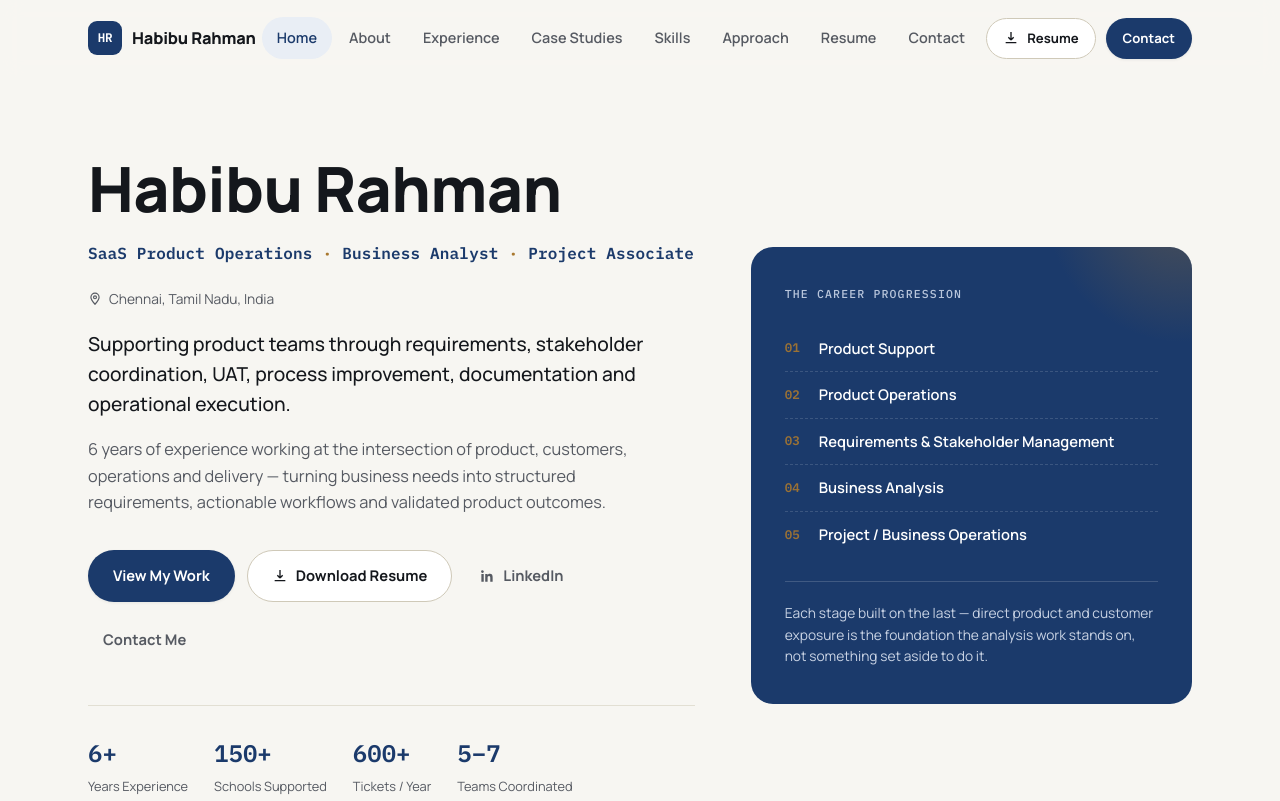
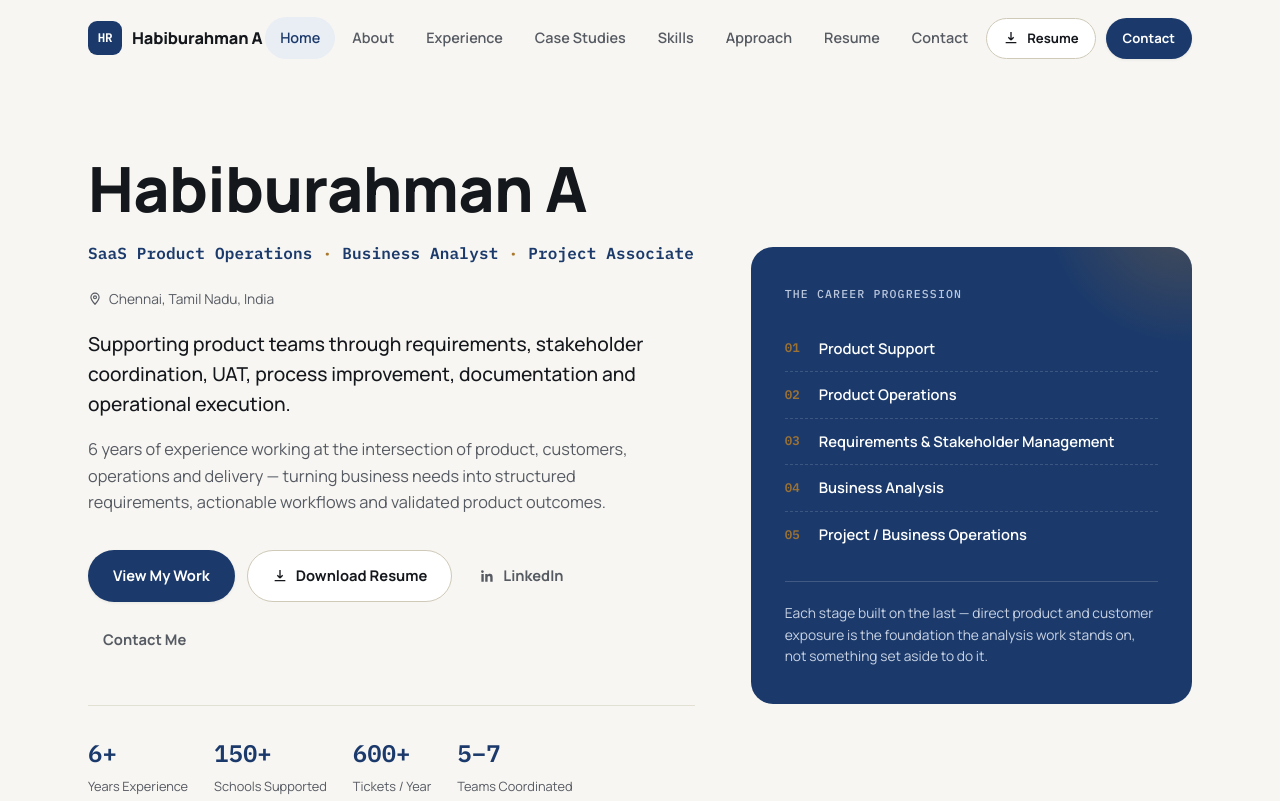
Before and after one commit to HabiburahmanA/Habiburahman_A_Portfolio, a plain HTML site: page index.html in a window 1280 px wide. Shown: the top 801 px of the page. Drawn offline with Linux system fonts and the light colour scheme.

Commit message:
Name Change

```diff
--- a/index.html
+++ b/index.html
@@ -652,7 +652,7 @@ a:focus-visible,button:focus-visible,input:focus-visible,textarea:focus-visible,
 
 <header class="site-header" id="siteHeader">
   <div class="container nav-inner">
-    <a href="#home" class="brand"><span class="brand-mark">HR</span> Habibu Rahman</a>
+    <a href="#home" class="brand"><span class="brand-mark">HR</span> Habiburahman A</a>
     <nav class="nav-links" id="navLinks" aria-label="Primary">
       <a href="#home">Home</a>
       <a href="#about">About</a>
@@ -684,7 +684,7 @@ a:focus-visible,button:focus-visible,input:focus-visible,textarea:focus-visible,
   <section id="home" class="hero">
     <div class="container hero-grid">
       <div>
-        <h1 class="hero-name">Habibu Rahman</h1>
+        <h1 class="hero-name">Habiburahman A</h1>
         <p class="hero-role">SaaS Product Operations<span class="sep">·</span>Business Analyst<span class="sep">·</span>Project Associate</p>
         <p class="hero-location"><svg viewBox="0 0 24 24" fill="none" stroke="currentColor" stroke-width="2" width="14" height="14"><path d="M12 21s-7-7.5-7-12a7 7 0 1 1 14 0c0 4.5-7 12-7 12z"/><circle cx="12" cy="9" r="2.5"/></svg><span id="heroLocation"></span></p>
         <p class="hero-lede">Supporting product teams through requirements, stakeholder coordination, UAT, process improvement, documentation and operational execution.</p>
```
